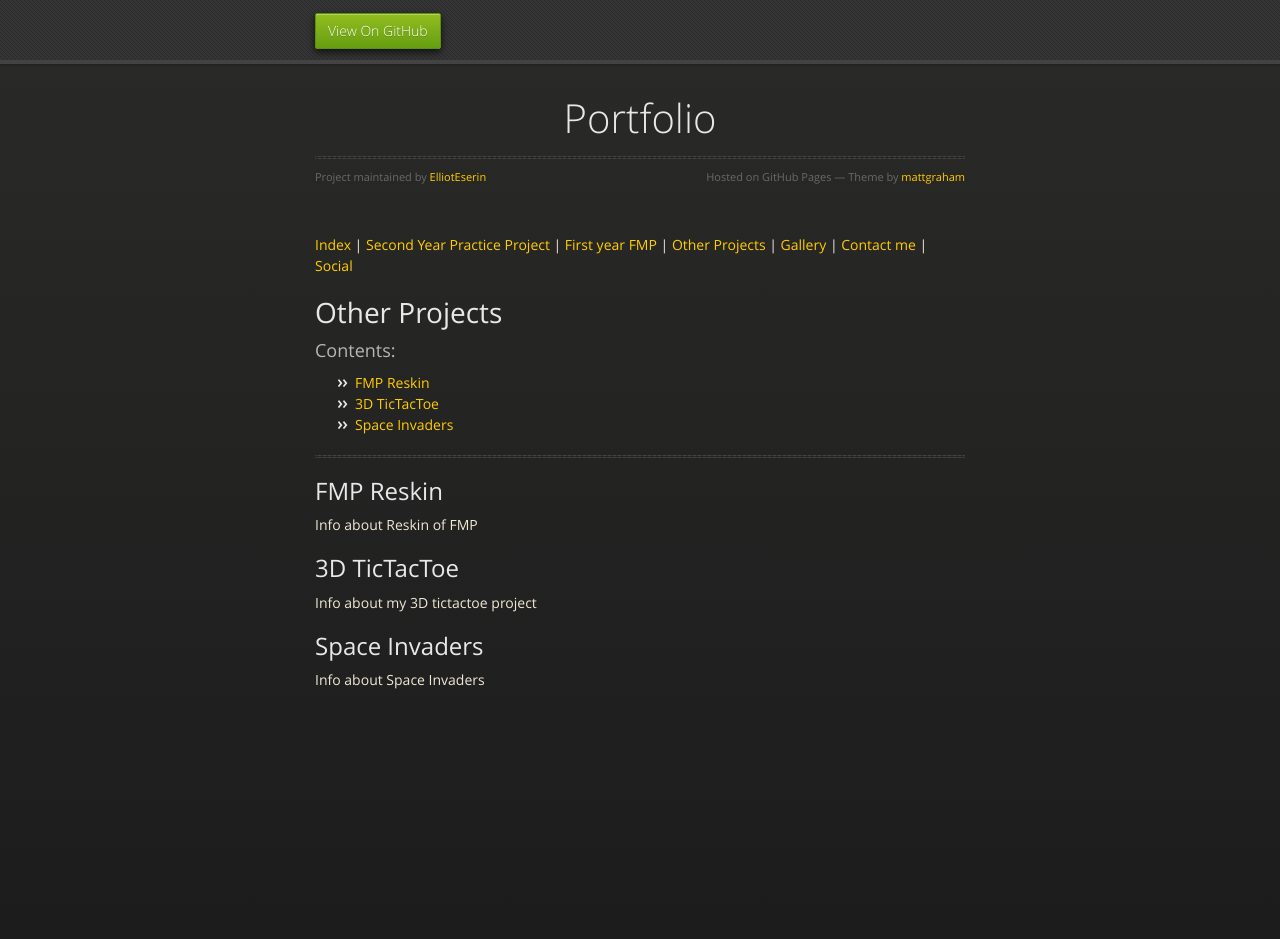
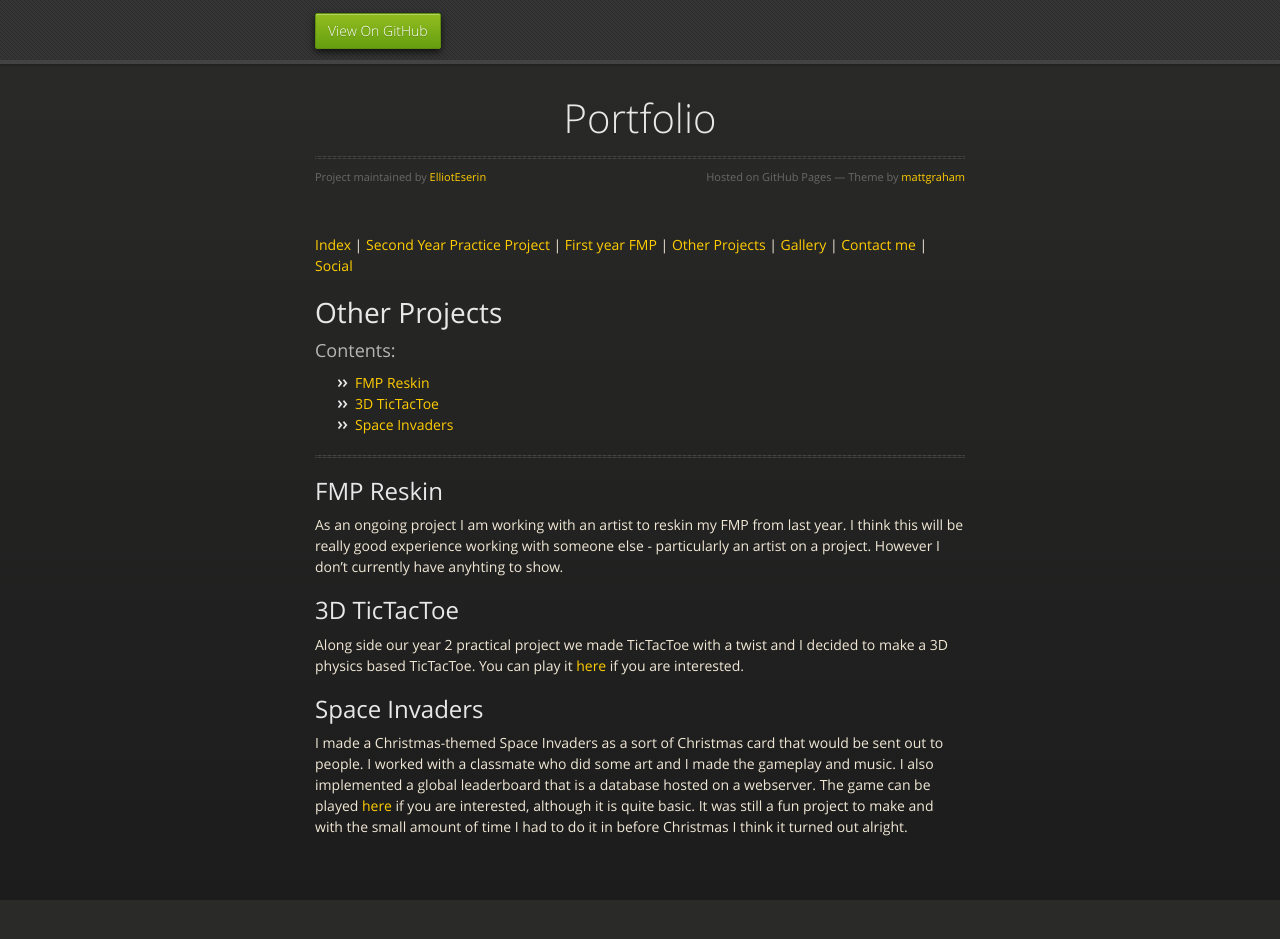
Before and after one commit to ElliotEserin/Portfolio, a Jekyll site: the page built from OtherProjects.md, in a window 1280 px wide and 947 px high. Shown: the top 939 px of the window. Built offline with Jekyll 4.4.1, drawn with Linux system fonts in a browser that asks for light colours; our own code applies the rules of GitHub Pages for plain Markdown files; the repository's description, which GitHub fills in, is left out.

Commit message:
Update OtherProjects.md

```diff
--- a/OtherProjects.md
+++ b/OtherProjects.md
@@ -14,13 +14,13 @@
 <hr>
 <a id="FMPReskin"></a>
 <h2> FMP Reskin </h2>
-Info about Reskin of FMP
+As an ongoing project I am working with an artist to reskin my FMP from last year. I think this will be really good experience working with someone else - particularly an artist on a project. However I don't currently have anyhting to show.
 <br>
 <a id="ticTacToe"></a>
 <h2> 3D TicTacToe </h2>
-Info about my 3D tictactoe project
+Along side our year 2 practical project we made TicTacToe with a twist and I decided to make a 3D physics based TicTacToe. You can play it [here]() if you are interested.
 <br>
 <a id="space"></a>
 <h2> Space Invaders </h2>
-Info about Space Invaders
+I made a Christmas-themed Space Invaders as a sort of Christmas card that would be sent out to people. I worked with a classmate who did some art and I made the gameplay and music. I also implemented a global leaderboard that is a database hosted on a webserver. The game can be played [here](https://ellioteserin.github.io/Space-Invaders/) if you are interested, although it is quite basic. It was still a fun project to make and with the small amount of time I had to do it in before Christmas I think it turned out alright.
 <br>
```
